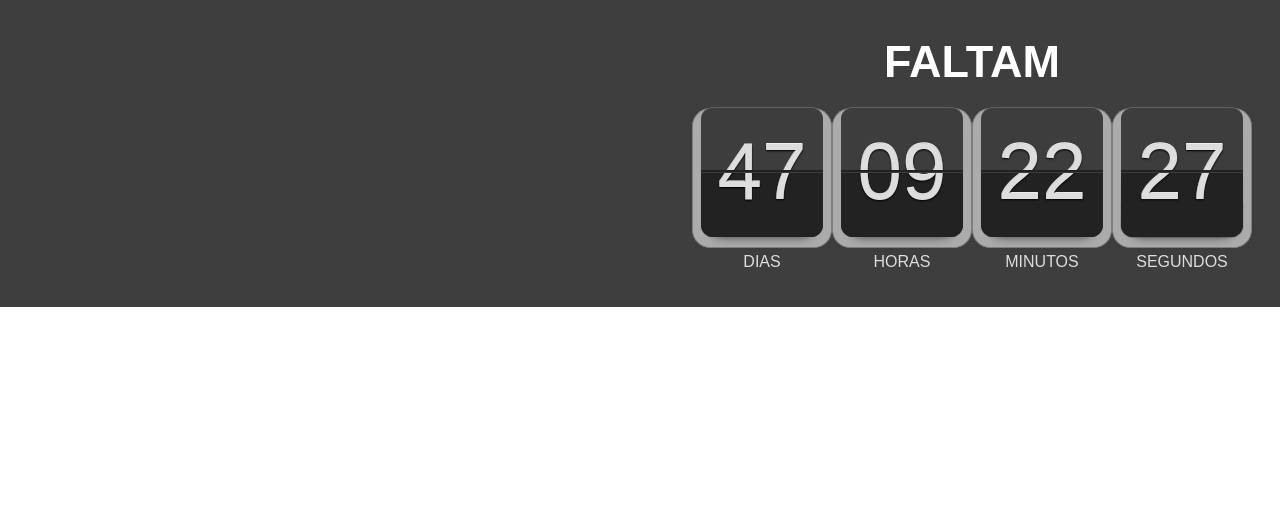
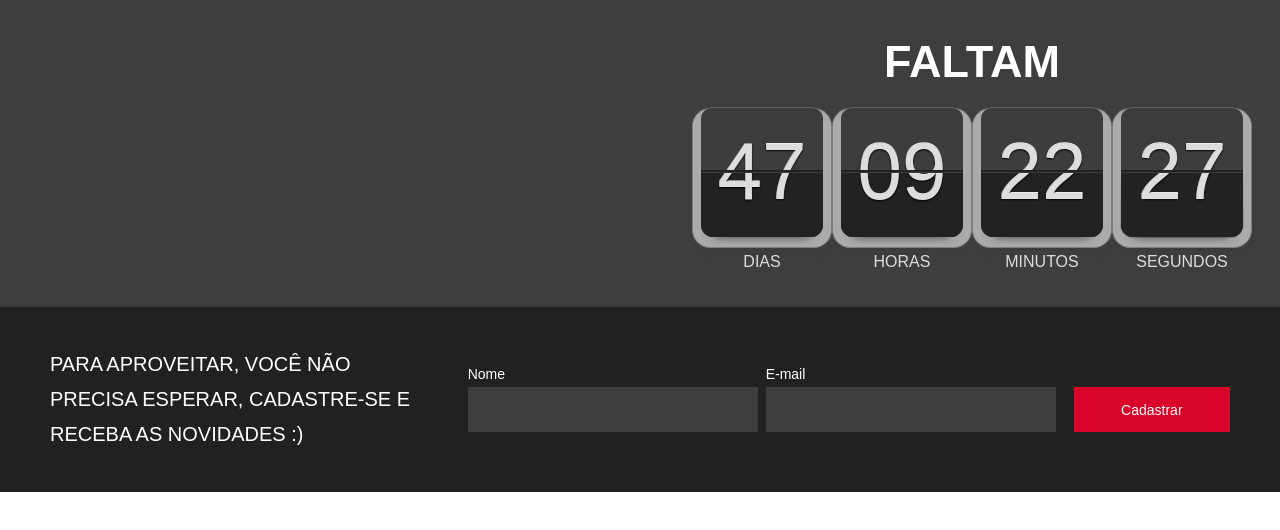
Before and after one commit to Dailton-Bastos/Countdown, a React (Vite) app: page / in a window 1280 px wide. Shown: the top 530 px of the page. Built offline with nearby package versions, Linux system fonts and the light colour scheme.

Commit message:
feat: add subscribe form

```diff
--- a/src/components/Main/index.tsx
+++ b/src/components/Main/index.tsx
@@ -1,5 +1,6 @@
 import React from 'react';
 import { BannerTv } from '../BannerTv';
+import { Subscribe } from '../Subscribe';
 
 import './global.css';
 
@@ -15,6 +16,10 @@ export const BlackFriday = () => {
       <section className="blackFriday__area blackFriday__area--banner">
         <BannerTv banner={banner} alt="Black Friday" />
       </section>
+
+      <section className="blackFriday__area blackFriday__area--subscribe">
+        <Subscribe />
+      </section>
     </main>
   );
 };
--- /dev/null
+++ b/src/components/Subscribe/global.css
@@ -0,0 +1,115 @@
+.blackFriday__subscribe {
+  background-color: #212121;
+  padding: 0 50px;
+  width: 100%;
+}
+
+.subscribe__content {
+  display: flex;
+  align-items: center;
+  justify-content: space-between;
+  gap: 30px;
+  max-width: 1224px;
+  margin: 0 auto;
+  width: 100%;
+  padding: 40px 0;
+}
+
+.subscribe__content--title p {
+  color: #fff;
+  font-size: 20px;
+  line-height: 35px;
+  max-width: 600px;
+}
+
+.subscribe__content--form {
+  width: 100%;
+}
+
+.subscribe__form {
+  display: flex;
+  align-items: flex-end;
+  justify-content: center;
+  gap: 8px;
+  width: 100%;
+}
+
+.subscribe__form .form__input {
+  width: 100%;
+  max-width: 290px;
+}
+
+.subscribe__form .form__input:hover input {
+  border: 1px solid #fff;
+}
+
+.subscribe__form .form__input label {
+  display: block;
+  font-size: 14px;
+  color: #fff;
+  margin-bottom: 5px;
+}
+
+.subscribe__form .form__input input {
+  background-color: #3e3e3e;
+  color: #fff;
+  border: none;
+  height: 45px;
+  padding: 0 8px;
+  width: 100%;
+}
+
+.subscribe__form .form__input input:focus {
+  outline: none;
+  border: 1px solid #fff;
+}
+
+.subscribe__content--form .subscribe__form button {
+  border: none;
+  background-color: #d90429;
+  cursor: pointer;
+  color: #fff;
+  margin-left: 10px;
+  font-size: 14px;
+  font-weight: 500;
+  height: 45px;
+  width: 190px;
+  transition: all 0.2s;
+}
+
+.subscribe__content--form .subscribe__form button:hover {
+  background-color: #c1121f;
+  font-size: 16px;
+}
+
+@media (max-width: 1024px) {
+  .blackFriday__subscribe {
+    padding: 0 15px;
+  }
+
+  .subscribe__content {
+    flex-direction: column;
+    padding: 25px 0 20px;
+    gap: 10px;
+  }
+
+  .subscribe__content--title p {
+    font-size: 18px;
+    line-height: 25px;
+  }
+
+  .subscribe__form {
+    align-items: center;
+    flex-direction: column;
+    gap: 5px;
+  }
+
+  .subscribe__form .form__input {
+    max-width: 100%;
+  }
+
+  .subscribe__content--form .subscribe__form button {
+    margin-left: 0;
+    margin-top: 15px;
+  }
+}
--- /dev/null
+++ b/src/components/Subscribe/index.tsx
@@ -0,0 +1,29 @@
+import './global.css';
+
+export const Subscribe = () => {
+  return (
+    <div className="blackFriday__subscribe">
+      <div className="subscribe__content">
+        <div className="subscribe__content--title">
+          <p>PARA APROVEITAR, VOCÊ NÃO PRECISA ESPERAR, CADASTRE-SE E RECEBA AS NOVIDADES :)</p>
+        </div>
+
+        <div className="subscribe__content--form">
+          <form className="subscribe__form">
+            <div className="form__input">
+              <label htmlFor="name">Nome</label>
+              <input type="text" id="name" />
+            </div>
+
+            <div className="form__input">
+              <label htmlFor="email">E-mail</label>
+              <input type="text" id="email" />
+            </div>
+
+            <button type="submit">Cadastrar</button>
+          </form>
+        </div>
+      </div>
+    </div>
+  );
+};
```
